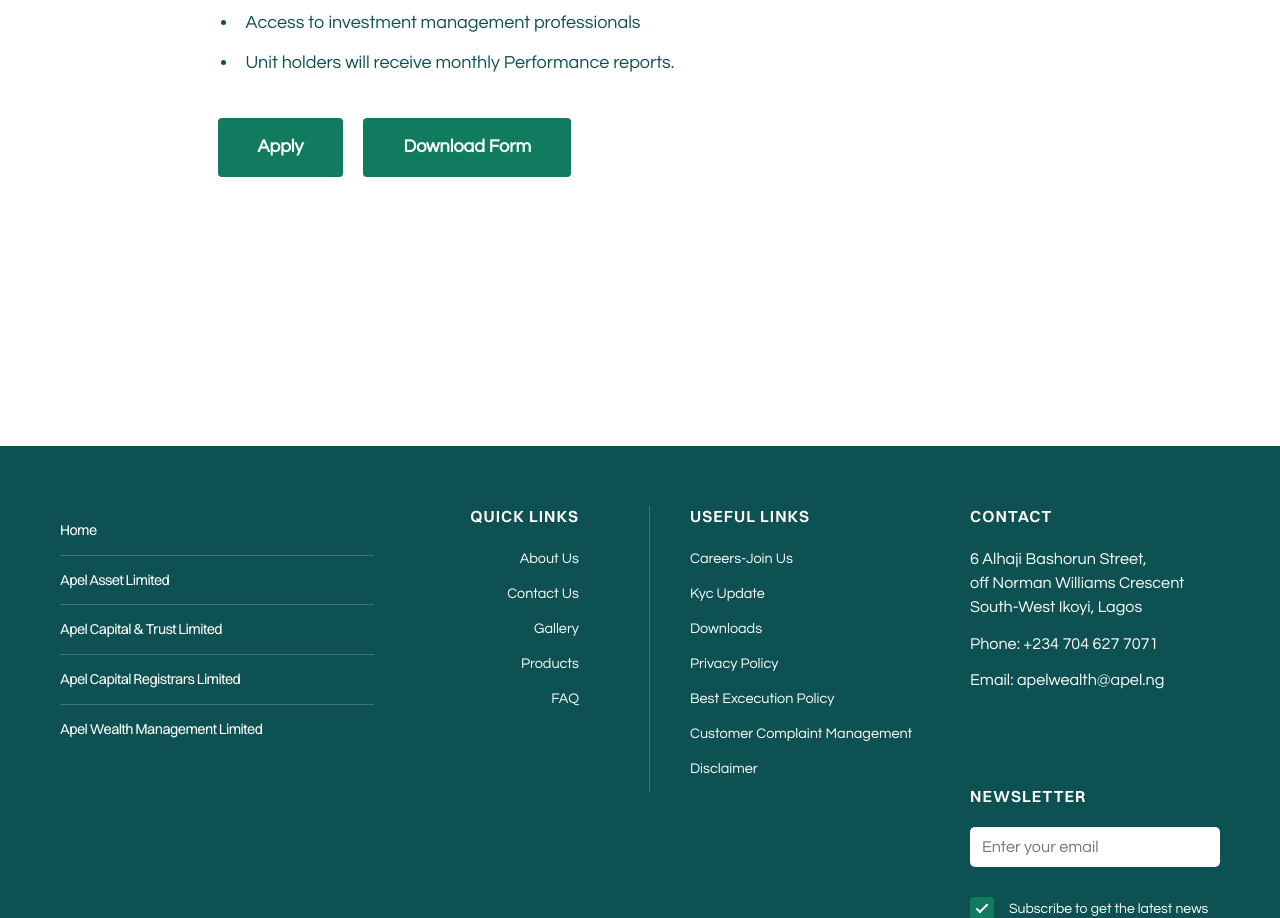
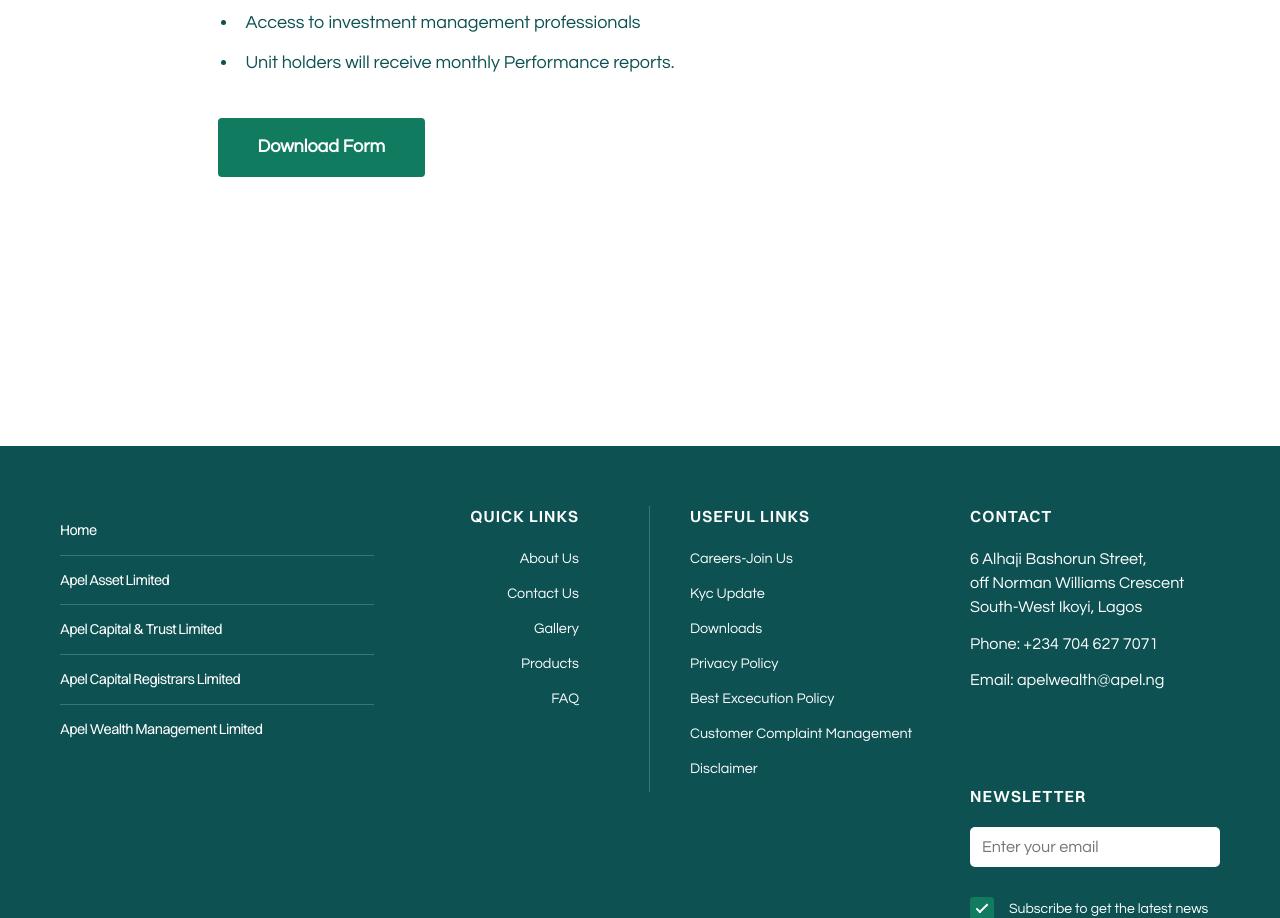
Before and after one commit to Apelng/AWML, a website: page Money-Market-Fund.html in a window 1280 px wide. Shown: the part 2326-3244 px from the top of the page. Drawn offline with Linux system fonts and the light colour scheme.

Commit message:
MoneyMarketedit

```diff
--- a/Money-Market-Fund.html
+++ b/Money-Market-Fund.html
@@ -211,9 +211,9 @@
 
                             <!-- Action Buttons -->
                             <div class="mil-mb-60 mil-up mmf-buttons-container" style="display: flex; gap: 20px; flex-wrap: wrap; margin-top: 40px;">
-                                <a href="#" class="mil-button mil-button-lg" style="background-color: #107b5f; color: #fff !important; padding: 15px 40px; text-decoration: none; border-radius: 4px; display: inline-block; font-weight: 600; transition: all 0.3s ease;">
+                                <!-- <a href="#" class="mil-button mil-button-lg" style="background-color: #107b5f; color: #fff !important; padding: 15px 40px; text-decoration: none; border-radius: 4px; display: inline-block; font-weight: 600; transition: all 0.3s ease;">
                                     <span style="color: #fff !important;">Apply</span>
-                                </a>
+                                </a> -->
                                 <a href="https://res.cloudinary.com/apelng/image/upload/v1764513971/AWMMF_-_Subscription_Form_m9e4mk.pdf" target="_blank" class="mil-button mil-button-lg" style="background-color: #107b5f; color: #fff !important; padding: 15px 40px; text-decoration: none; border-radius: 4px; display: inline-block; font-weight: 600; transition: all 0.3s ease;">
                                     <span style="color: #fff !important;">Download Form</span>
                                 </a>
```
